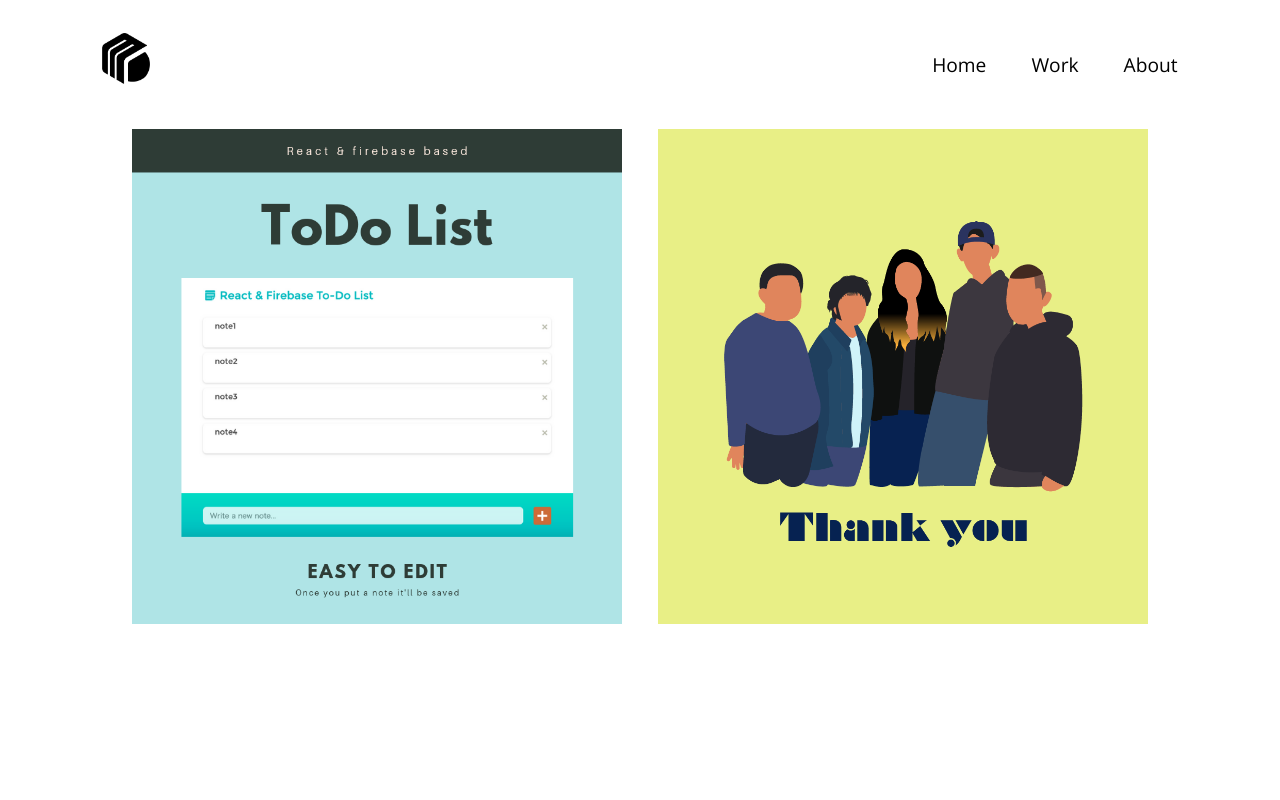
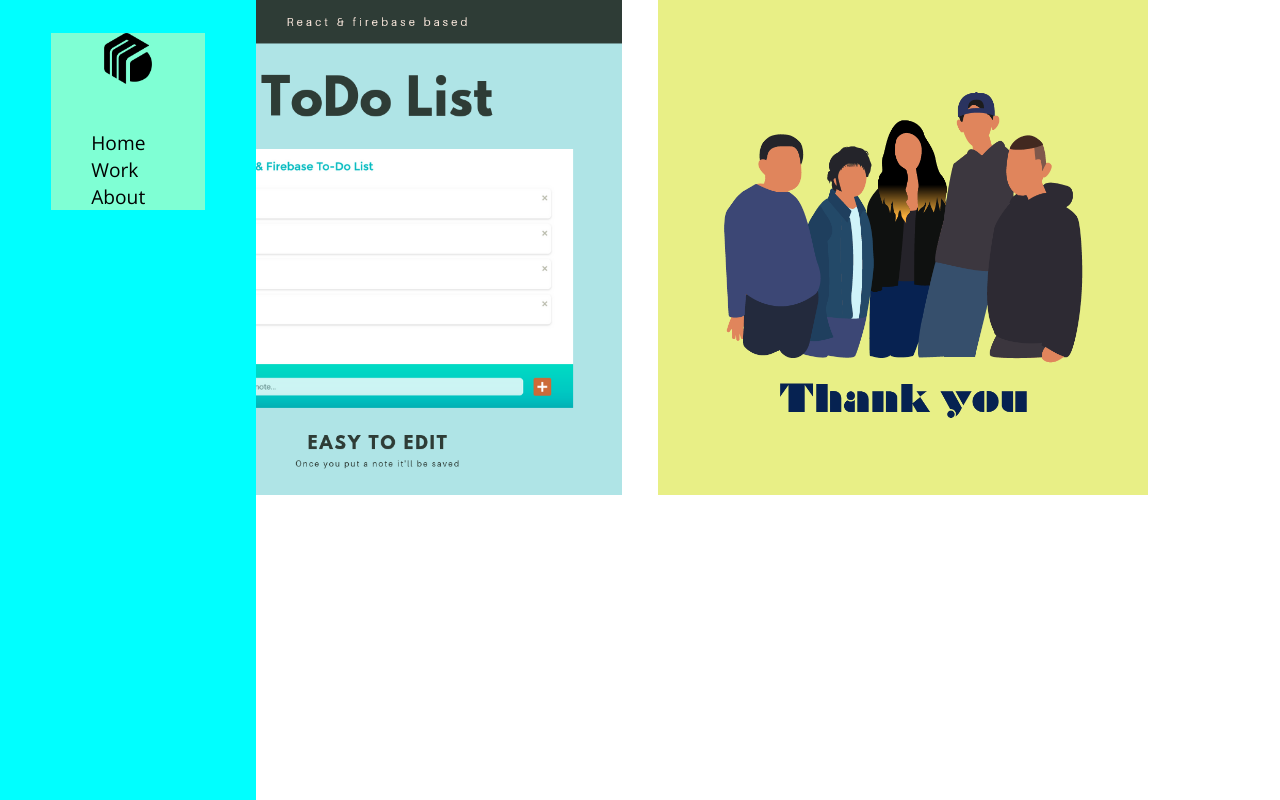
Before and after one commit to marieooq/react_portfolio, a React (Create React App) app: page /work in a window 1280 px wide. Built offline with nearby package versions, Linux system fonts and the light colour scheme.

Commit message:
start to modify ui design

```diff
--- a/src/App.css
+++ b/src/App.css
@@ -1,36 +1,3 @@
- *{
-  font-family: 'Open Sans', sans-serif;
- }
-.App {
-  text-align: center;
+#wrapper {
+  display: flex;
 }
-
-.App-logo {
-  animation: App-logo-spin infinite 20s linear;
-  height: 40vmin;
-  pointer-events: none;
-}
-
-.App-header {
-  background-color: #282c34;
-  min-height: 100vh;
-  display: flex;
-  flex-direction: column;
-  align-items: center;
-  justify-content: center;
-  font-size: calc(10px + 2vmin);
-  color: white;
-}
-
-.App-link {
-  color: #61dafb;
-}
-
-@keyframes App-logo-spin {
-  from {
-    transform: rotate(0deg);
-  }
-  to {
-    transform: rotate(360deg);
-  }
-}
--- a/src/App.js
+++ b/src/App.js
@@ -1,34 +1,33 @@
-import React from 'react';
-import ReactDOM from 'react-dom';
-import './index.css';
-import * as serviceWorker from './serviceWorker';
-import Navigation from './Navigation';
-import Home from './Home';
-import About from './About';
-import Work from './Work';
-import Work1 from './Work1';
-import Work2 from './Work2';
-import Work3 from './Work3';
-import { BrowserRouter as Router, Route } from 'react-router-dom';
-import 'font-awesome/css/font-awesome.min.css';
-import ScrollToTop from './ScrollToTop';
-import './App.css';
+import React from "react";
+import ReactDOM from "react-dom";
+import "./index.css";
+import * as serviceWorker from "./serviceWorker";
+import Navigation from "./Navigation";
+import Home from "./Home";
+import About from "./About";
+import Work from "./Work";
+import Work1 from "./Work1";
+import Work2 from "./Work2";
+import Work3 from "./Work3";
+import { BrowserRouter as Router, Route } from "react-router-dom";
+import "font-awesome/css/font-awesome.min.css";
+import ScrollToTop from "./ScrollToTop";
+import "./App.css";
 
-
-class App extends React.Component{
+class App extends React.Component {
   render() {
     return (
       <Router>
         <ScrollToTop>
-        <div>
-          <Navigation logoTitle="Marie Otaki"/>
-          <Route exact path='/' component={Home}/>
-          <Route exact path='/about' component={About}/>
-          <Route exact path='/work' component={Work}/>
-          <Route exact path='/work1' component={Work1}/>
-          <Route exact path='/work2' component={Work2}/>
-          <Route exact path='/work3' component={Work3}/>
-        </div>
+          <div id="wrapper">
+            <Navigation logoTitle="Marie Otaki" />
+            <Route exact path="/" component={Home} />
+            <Route exact path="/about" component={About} />
+            <Route exact path="/work" component={Work} />
+            <Route exact path="/work1" component={Work1} />
+            <Route exact path="/work2" component={Work2} />
+            <Route exact path="/work3" component={Work3} />
+          </div>
         </ScrollToTop>
       </Router>
     );
--- /dev/null
+++ b/src/Home.css
@@ -0,0 +1,4 @@
+#content-inner {
+  width: 60%;
+  margin: 0 auto;
+}
--- a/src/Home.js
+++ b/src/Home.js
@@ -1,17 +1,17 @@
-import React from 'react';
-import './index.css';
-import Header from './Header';
-import Social from './Social';
-import Contents from './Contents';
+import React from "react";
+// import './index.css';
+import "./Home.css";
+import Header from "./Header";
+import Social from "./Social";
+import Contents from "./Contents";
 
-
-class Home extends React.Component{
+class Home extends React.Component {
   render() {
     return (
-      <div>
-          <Header title="Portfolio" button="Find Out More"/>
-          <Contents />
-          <Social />
+      <div id="content-inner">
+        <Header title="Portfolio" button="Find Out More" />
+        <Contents />
+        <Social />
       </div>
     );
   }
--- a/src/Navigation.css
+++ b/src/Navigation.css
@@ -1,79 +1,81 @@
-nav{
-    background-color: transparent;
-    display: flex;
-    justify-content: space-between;
-    width: 100%;
+nav {
+  /* background-color: transparent; */
+  background-color: aqua;
+
+  /* display: flex; */
+  /* justify-content: space-between; */
+  width: 20%;
+  height: 100vh;
   margin: 0;
+  z-index: 3;
+  position: fixed;
 }
 
-.logo{
-    margin-left: 8%;
+#nav-inner {
+  width: 60%;
+  margin: 0 auto;
+  background-color: aquamarine;
 }
 
-.logo a{
+.logo a {
   text-decoration: none;
   color: #000;
 }
 
-.logo img.logo-icon{
-    display: inline-block;
+.logo img.logo-icon {
   width: 48px;
 }
 
-nav ul{
-    display: flex;
-    align-items: center;
+nav ul {
   list-style: none;
   margin-right: 8%;
 }
 
-nav ul li{
-    display: inline-block;
+nav ul li {
+  display: block;
   margin-right: 45px;
 }
 
-nav ul li:last-child{
+nav ul li:last-child {
   margin-right: 0;
 }
 
-nav ul li a{
+nav ul li a {
   font-size: 1.2rem;
   text-decoration: none;
   color: #000;
 }
 
-nav ul li a:hover{
+nav ul li a:hover {
   opacity: 0.6;
 }
 
 @media screen and (max-width: 1179px) {
-
 }
 
-@media screen and (max-width:768px){
-    nav ul{
+@media screen and (max-width: 768px) {
+  nav ul {
     margin-right: 5%;
   }
-    .logo{
+  .logo {
     margin-left: 5%;
   }
 
-    .logo img.logo-icon{
+  .logo img.logo-icon {
     width: 35px;
   }
 }
 
-@media screen and (max-width:375px){
-    nav{
+@media screen and (max-width: 375px) {
+  nav {
     margin: 6% 0;
   }
 
-    .logo{
+  .logo {
     font-size: 1.2rem;
   }
 
-    nav ul li a{
+  nav ul li a {
     font-size: 0.8rem;
   }
-
 }
--- a/src/Navigation.js
+++ b/src/Navigation.js
@@ -1,26 +1,30 @@
-import React from 'react';
-import './App.css';
-import './Navigation.css';
-import { Link } from 'react-router-dom'
-import logo from './img/logo.png';
+import React from "react";
+import "./App.css";
+import "./Navigation.css";
+import { Link } from "react-router-dom";
+import logo from "./img/logo.png";
 
-class Navigation extends React.Component{
+class Navigation extends React.Component {
   render() {
-    const sections = {Home: '/', Work: '/work', About: '/about'};
+    const sections = { Home: "/", Work: "/work", About: "/about" };
 
     const navLinks = Object.keys(sections).map(keyName => {
       return (
-        <li><Link to={sections[keyName]}>{keyName}</Link></li>
-      )
+        <li>
+          <Link to={sections[keyName]}>{keyName}</Link>
+        </li>
+      );
     });
     return (
       <nav>
-        <h2 className="logo"><Link to={sections.Home}>
-          <img className="logo-icon" src={logo} alt="logo-image"></img>
-          </Link></h2>
-        <ul>
-          {navLinks}
-        </ul>
+        <div id="nav-inner">
+          <h2 className="logo">
+            <Link to={sections.Home}>
+              <img className="logo-icon" src={logo} alt="logo"></img>
+            </Link>
+          </h2>
+          <ul>{navLinks}</ul>
+        </div>
       </nav>
     );
   }
```
Also changed, not shown: src/Header.css (+27 -29 lines). Lines whose indentation alone changed are shown as unchanged.
